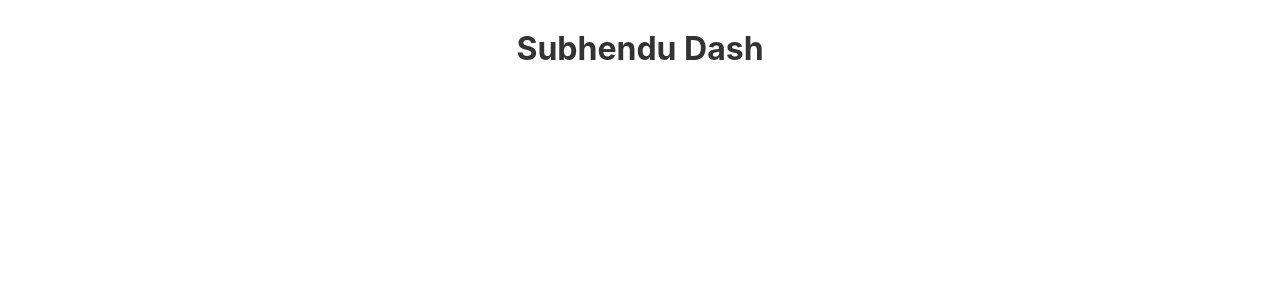
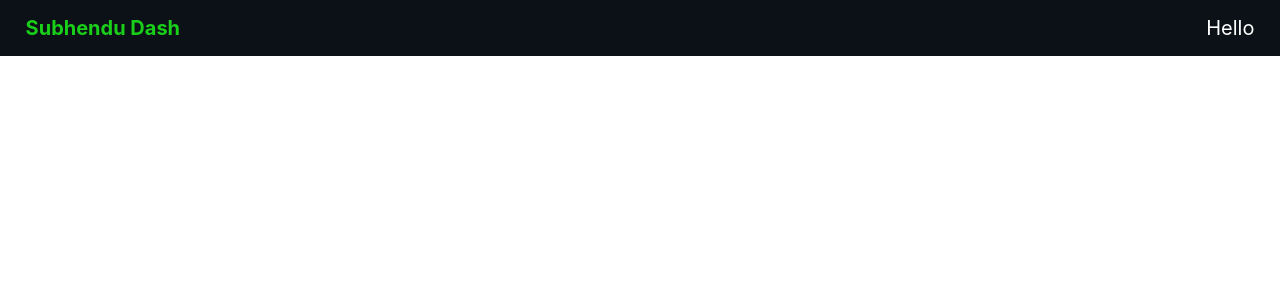
Before and after one commit to subhendudash02/subhendudash02.github.io, a Svelte app: page / in a window 1280 px wide. Shown: the top 300 px of the page. Built offline with nearby package versions, Linux system fonts and the light colour scheme.

Commit message:
add navbar

```diff
--- a/public/global.css
+++ b/public/global.css
@@ -7,7 +7,6 @@ html, body {
 body {
 	color: #333;
 	margin: 0;
-	padding: 8px;
 	box-sizing: border-box;
 	font-family: -apple-system, BlinkMacSystemFont, "Segoe UI", Roboto, Oxygen-Sans, Ubuntu, Cantarell, "Helvetica Neue", sans-serif;
 }
--- a/src/App.svelte
+++ b/src/App.svelte
@@ -1,13 +1,11 @@
 <script>
-	export let name;
+	import Navbar from './components/Navbar.svelte';
 </script>
 
-<main>
-	<h1>{ name }</h1>
-</main>
+<body>
+	<Navbar />
+</body>
 
 <style>
-	h1 {
-		text-align: center;
-	}
+
 </style>
--- /dev/null
+++ b/src/components/Navbar.svelte
@@ -0,0 +1,62 @@
+<div class="header">
+    <nav class="navbar">
+        <a href="/" class="nav-logo">Subhendu Dash</a>
+        <ul class="nav-menu">
+            <li class="nav-item"><a class="nav-link" href="/">Hello</a></li>
+        </ul>
+    </nav>
+</div>
+
+<style>
+    li {
+        list-style: none;
+    }
+
+    a {
+        text-decoration: none;
+    }
+
+    .header{
+        background-color: #0C1017;
+    }
+
+    .navbar {
+        display: flex;
+        justify-content: space-between;
+        align-items: center;
+        padding: 0 2% 0 2%;
+    }
+
+    .nav-menu {
+        display: flex;
+        justify-content: space-between;
+        align-items: center;
+    }
+
+    .nav-item {
+        margin-left: 5rem;
+    }
+
+    .nav-link{
+        font-size: 20px;
+        font-weight: 400;
+        color: #FFFFFF;
+    }
+
+    .nav-link:hover{
+        color: rgb(25, 207, 25);
+        transition-duration: 1s;
+    }
+
+    .nav-logo {
+        font-size: 20px;
+        font-weight: 700;
+        color: rgb(25, 207, 25);
+    }
+
+    @media only screen and (max-width: 768px) {
+        .nav-logo, .nav-link {
+            font-size: 15px;
+        }
+    }
+</style>
--- a/src/main.js
+++ b/src/main.js
@@ -2,9 +2,6 @@ import App from './App.svelte';
 
 const app = new App({
 	target: document.body,
-	props: {
-		name: 'Subhendu Dash'
-	}
 });
 
 export default app;
```
Also changed, not shown: public/build/bundle.css, public/build/bundle.js, 1 other file (tests, documents, lock files or other folders).
